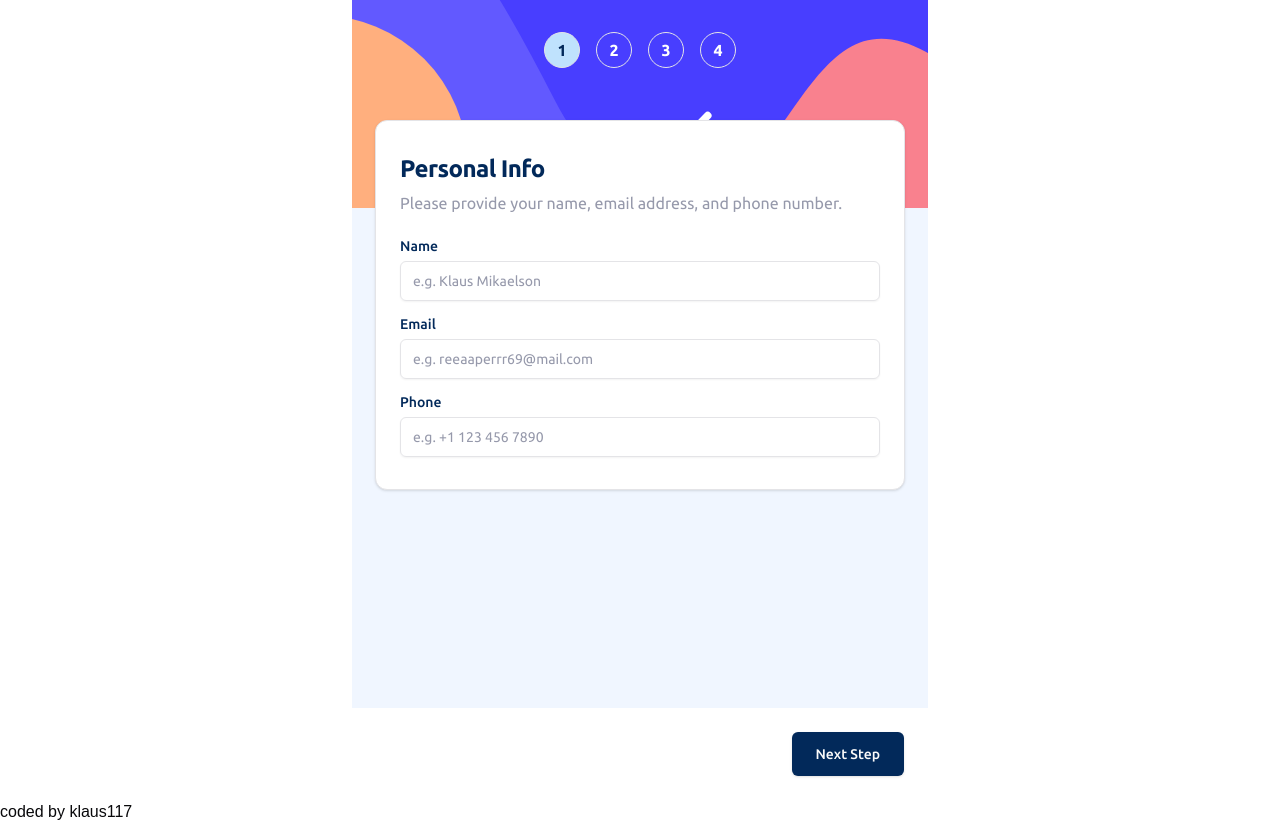
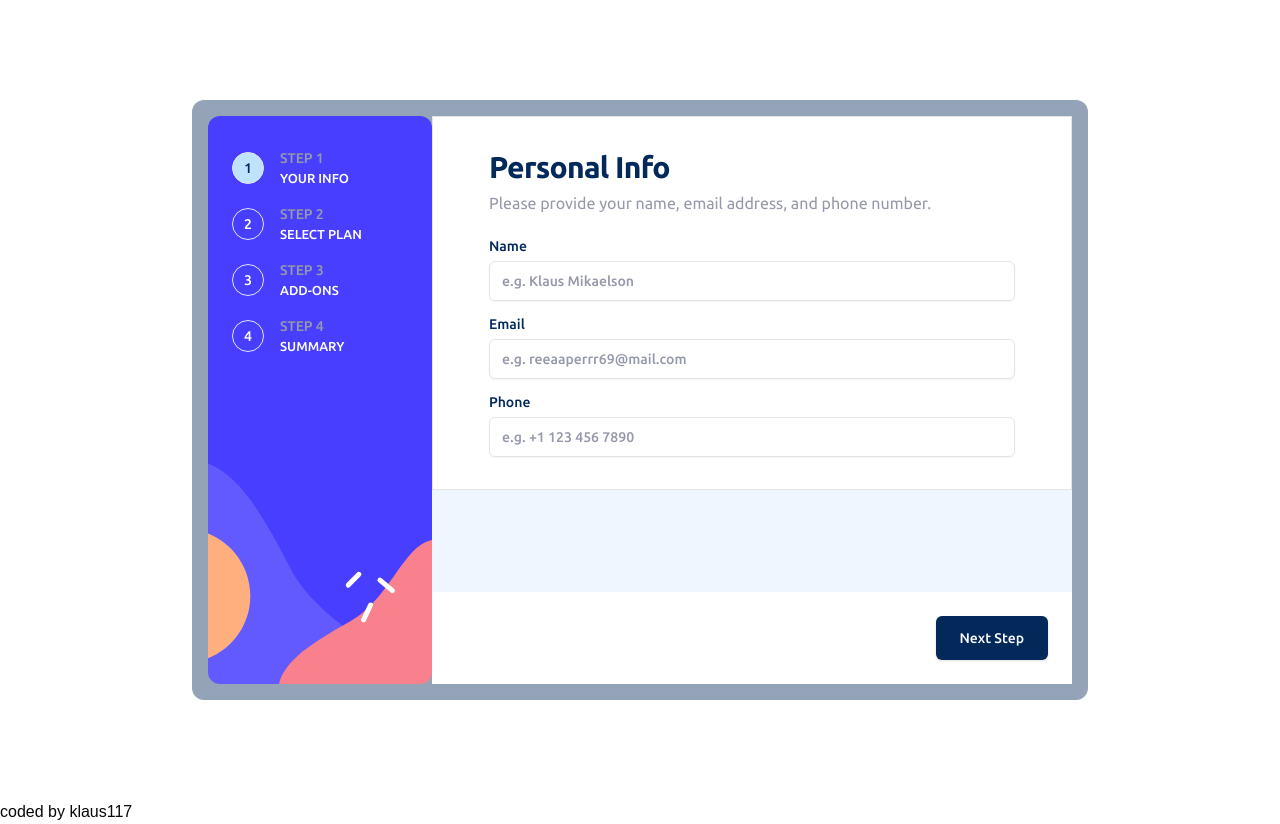
Before and after one commit to klaus-xy/Multi-Step-Subscription-Form, a Next.js app: page / in a window 1280 px wide. Built offline with nearby package versions, Linux system fonts and the light colour scheme.

Commit message:
Style updates

```diff
--- a/src/components/forms/multi-step-form.tsx
+++ b/src/components/forms/multi-step-form.tsx
@@ -103,9 +103,9 @@ const MultiStepForm = () => {
   };
 
   return (
-    <div className="min-h-screen w-full max-w-xl flex flex-col p-0 bg-slate-400">
-      <div className="min-h-52 bg-violet-400 bg-[url(/images/bg-sidebar-mobile.svg)] bg-cover bg-center flex items-start justify-center">
-        <div className="mt-8">
+    <div className="h-screen w-full max-w-2xl sm:max-w-3xl md:max-w-4xl flex flex-col p-0 sm:p-4 bg-slate-400 sm:flex-row sm:h-[75vh] sm:max-h-[600px] sm:rounded-xl">
+      <div className="min-h-52 sm:min-w-56 bg-violet-600 bg-[url(/images/bg-sidebar-mobile.svg)] bg-cover bg-center sm:bg-[url(/images/bg-sidebar-desktop.svg)] flex items-start justify-center sm:justify-start rounded-xl ">
+        <div className="mt-8 mx-6">
           <StepIndicator currentStep={currentStep} />
         </div>
       </div>
@@ -115,7 +115,7 @@ const MultiStepForm = () => {
         className="flex flex-col flex-1 bg-magnolia relative"
       >
         <div className="flex-1">
-          <Card className="min-h-[300px] w-[92%] mx-auto relative -top-[88px] py-2">
+          <Card className="min-h-[300px] w-[92%] sm:w-full mx-auto relative -top-[88px] py-2 sm:top-0 sm:rounded-none sm:shadow-none  sm:px-2 md:px-8">
             {isSubmitted ? (
               <CardContent>
                 <Confirmation />
@@ -123,7 +123,7 @@ const MultiStepForm = () => {
             ) : (
               <>
                 <CardHeader>
-                  <CardTitle className="text-2xl">
+                  <CardTitle className="text-2xl sm:text-3xl">
                     {pageInfo[currentStep - 1].title}
                   </CardTitle>
                   <CardDescription className="text-base text-cool-gray">
@@ -159,7 +159,7 @@ const MultiStepForm = () => {
           </Card>
         </div>
         {!isSubmitted && (
-          <div className="flex justify-between bg-white p-6 absolute bottom-0 w-full">
+          <div className="flex justify-between bg-white p-6 absolute sm:relative sm:mt-6 bottom-0 w-full">
             {currentStep !== 1 && (
               <Button
                 type="button"
@@ -174,7 +174,9 @@ const MultiStepForm = () => {
               type="submit"
               size={"lg"}
               className={`ml-auto ${
-                currentStep === 4 ? "bg-purplish-blue" : ""
+                currentStep === 4
+                  ? "bg-purplish-blue  hover:bg-purplish-blue"
+                  : ""
               }`}
             >
               {currentStep === 4 ? "Confirm" : "Next Step"}
--- a/src/components/step-indicator.tsx
+++ b/src/components/step-indicator.tsx
@@ -4,21 +4,49 @@ import React from "react";
 interface StepIndicatorProps {
   currentStep: Step;
 }
-const steps = [1, 2, 3, 4];
+const steps = [
+  {
+    id: 1,
+    title: "Step 1",
+    description: "Your info",
+  },
+  {
+    id: 2,
+    title: "Step 2",
+    description: "Select plan",
+  },
+  {
+    id: 3,
+    title: "Step 3",
+    description: "Add-ons ",
+  },
+  {
+    id: 4,
+    title: "Step 4",
+    description: "Summary",
+  },
+];
 
 const StepIndicator = ({ currentStep }: StepIndicatorProps) => {
   return (
-    <div className="flex gap-4 text-white">
+    <div className="flex sm:flex-col gap-4 text-white">
       {steps.map((step, index) => (
-        <div
-          key={index}
-          className={`w-9 h-9 flex justify-center items-center border-[1px] border-separate rounded-full text-base font-bold ${
-            currentStep === step
-              ? "bg-light-blue text-marine-blue font-bold"
-              : ""
-          }`}
-        >
-          {step}
+        <div key={index} className="flex items-center gap-4">
+          <div
+            className={`w-8 h-8 flex justify-center items-center border-[1px] border-separate rounded-full text-sm font-medium ${
+              currentStep === step.id
+                ? "bg-light-blue text-marine-blue font-bold"
+                : ""
+            }`}
+          >
+            <div>{step.id}</div>
+          </div>
+          <div className="hidden sm:block">
+            <div className="flex flex-col uppercase text-sm font-medium">
+              <h3 className="text-cool-gray font-medium"> {step.title}</h3>
+              <span className=" text-[13px]">{step.description}</span>
+            </div>
+          </div>
         </div>
       ))}
     </div>
--- a/src/components/ui/input.tsx
+++ b/src/components/ui/input.tsx
@@ -8,7 +8,7 @@ const Input = React.forwardRef<HTMLInputElement, React.ComponentProps<"input">>(
       <input
         type={type}
         className={cn(
-          "flex h-10 w-full rounded-md border border-input bg-transparent px-3 py-1 text-base shadow-sm transition-colors file:border-0 file:bg-transparent file:text-sm file:font-medium file:text-foreground placeholder:text-cool-gray focus-visible:outline-none focus-visible:ring-1 focus-visible:ring-ring disabled:cursor-not-allowed disabled:opacity-50 md:text-sm",
+          "flex h-10 w-full rounded-md border border-input bg-transparent px-3 py-1 text-base shadow-sm transition-colors file:border-0 file:bg-transparent file:text-sm file:font-medium file:text-foreground placeholder:text-cool-gray placeholder:font-medium focus-visible:outline-none focus-visible:ring-1 focus-visible:ring-ring disabled:cursor-not-allowed disabled:opacity-50 md:text-sm",
           className
         )}
         ref={ref}
```
